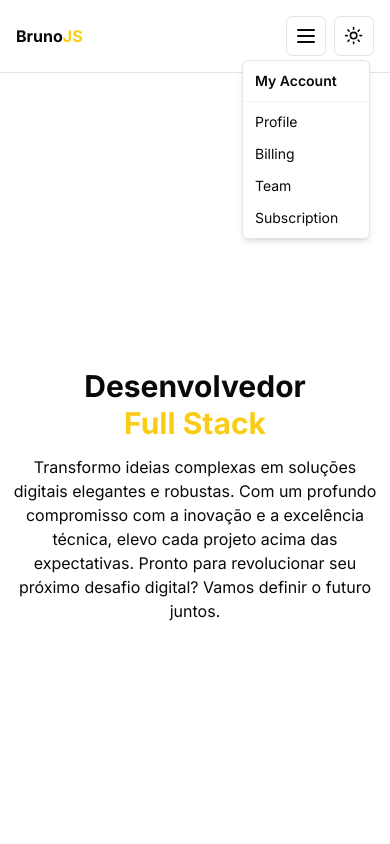
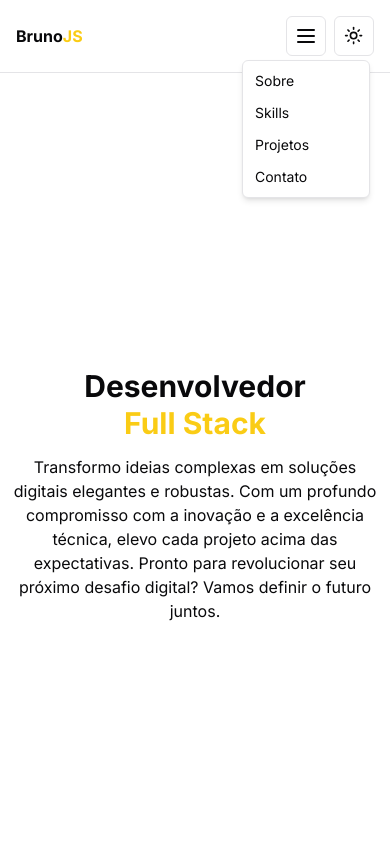
Before and after one commit to BrunoJSC/portfolio, a Next.js app: page / in a window 390 px wide. Both pictures are taken after a click on the button 306 px from the left and 36 px from the top of the page. Shown: the top 844 px of the page. Built offline with nearby package versions, Linux system fonts and the light colour scheme.

Commit message:
fix(arranging menu): adding navigation menu on mobile

```diff
--- a/src/components/menu.tsx
+++ b/src/components/menu.tsx
@@ -9,6 +9,7 @@ import {
 import {MenuIcon, Moon, Sun} from "lucide-react";
 import {Button} from "@/components/ui/button";
 import * as React from "react";
+import Link from "next/link";
 
 export function Menu() {
     return (
@@ -19,12 +20,26 @@ export function Menu() {
                 </Button>
             </DropdownMenuTrigger>
             <DropdownMenuContent>
-                <DropdownMenuLabel>My Account</DropdownMenuLabel>
-                <DropdownMenuSeparator/>
-                <DropdownMenuItem>Profile</DropdownMenuItem>
-                <DropdownMenuItem>Billing</DropdownMenuItem>
-                <DropdownMenuItem>Team</DropdownMenuItem>
-                <DropdownMenuItem>Subscription</DropdownMenuItem>
+                <DropdownMenuItem>
+                    <Link href="#Sobre">
+                        Sobre
+                    </Link>
+                </DropdownMenuItem>
+                <DropdownMenuItem>
+                    <Link href="#Skills">
+                        Skills
+                    </Link>
+                </DropdownMenuItem>
+                <DropdownMenuItem>
+                    <Link href="#Projetos">
+                        Projetos
+                    </Link>
+                </DropdownMenuItem>
+                <DropdownMenuItem>
+                    <Link href="#Contato">
+                        Contato
+                    </Link>
+                </DropdownMenuItem>
             </DropdownMenuContent>
         </DropdownMenu>
 
```
